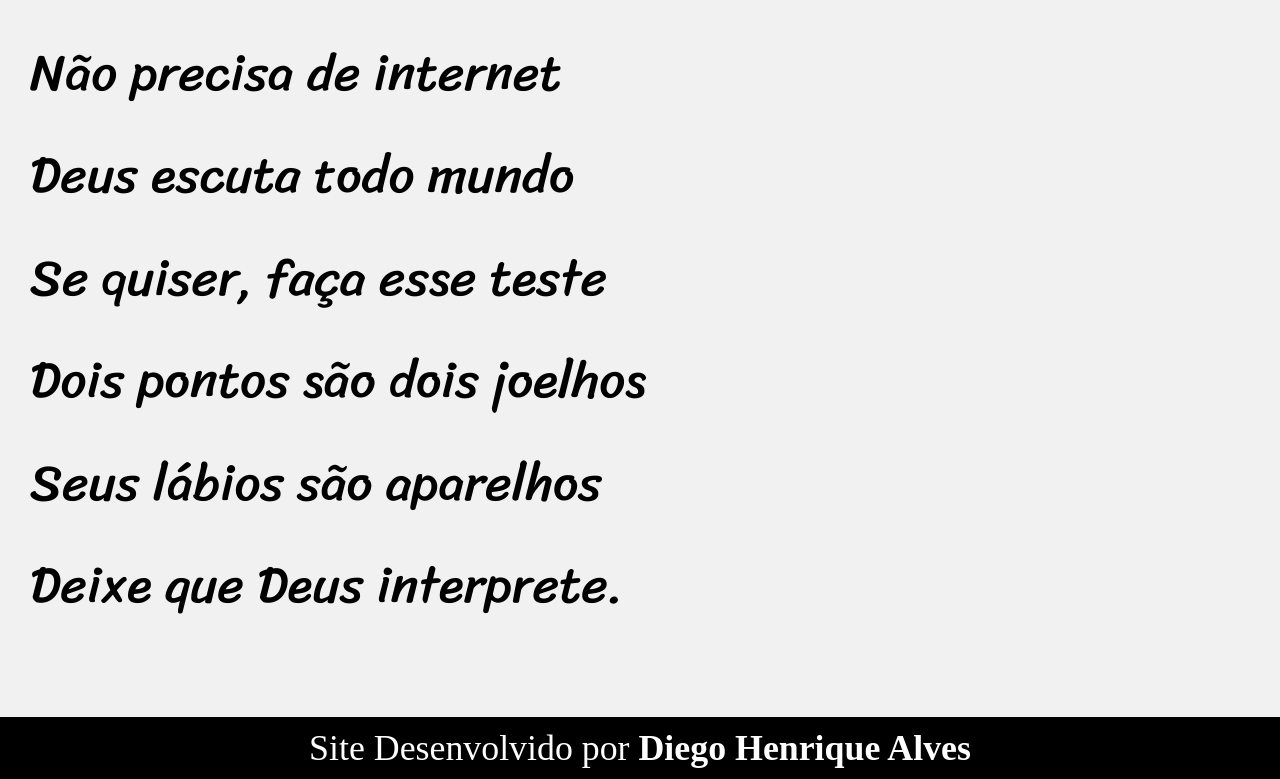
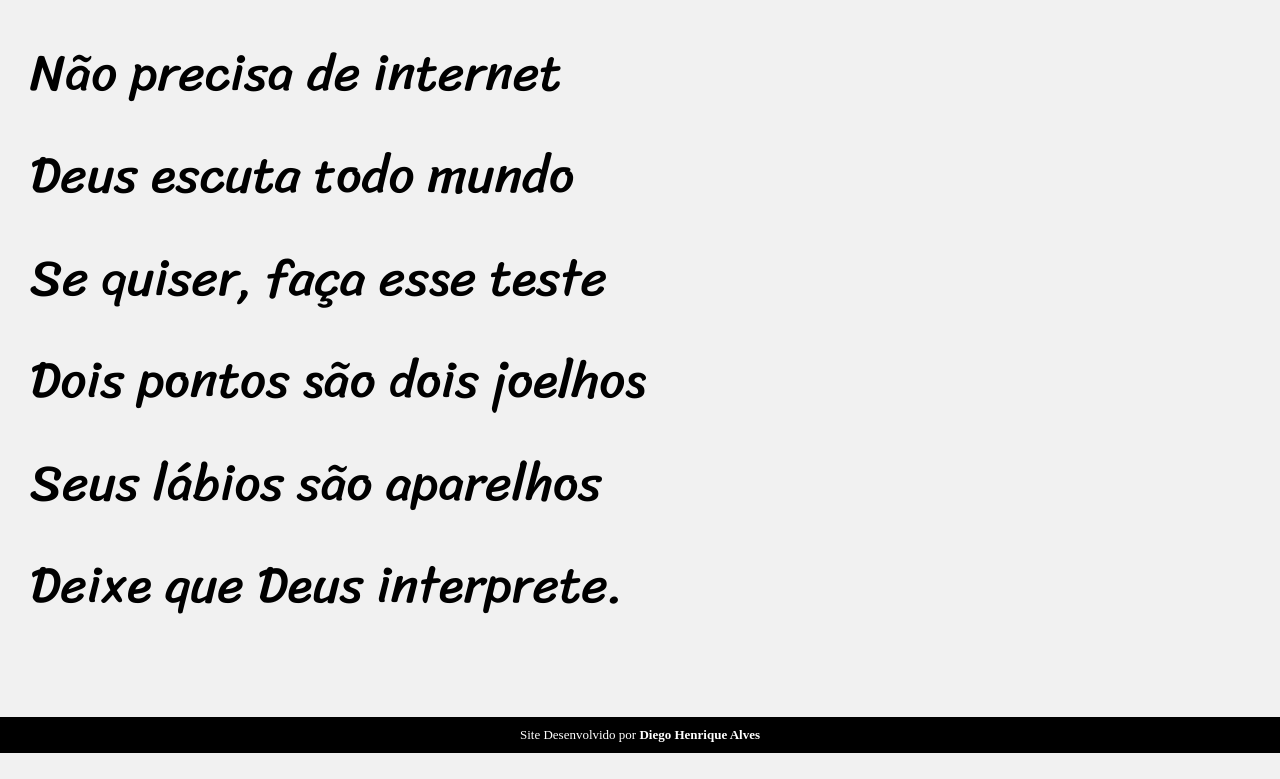
Before and after one commit to HenryqueDesign/cordelmoderno, a plain HTML site: page index.html in a window 1280 px wide. Shown: the part 5250-6029 px from the top of the page. After the commit the page ends 6003 px from the top, so only its background shows below. Drawn offline with Linux system fonts and the light colour scheme; a web font is replaced by a local one.

Commit message:
fonte-tamanho-vw-para-px-melhor-opção

```diff
--- a/estilo/style.css
+++ b/estilo/style.css
@@ -50,6 +50,7 @@ a {
     font-weight: lighter;
     font-weight: bold;
 
+
 }
 
 
@@ -91,7 +92,7 @@ footer {
     color: white;
     text-align: center;
     padding: 10px;
-    font-size: 2.8vw;
+    font-size: 13px
 
 
 }
```
